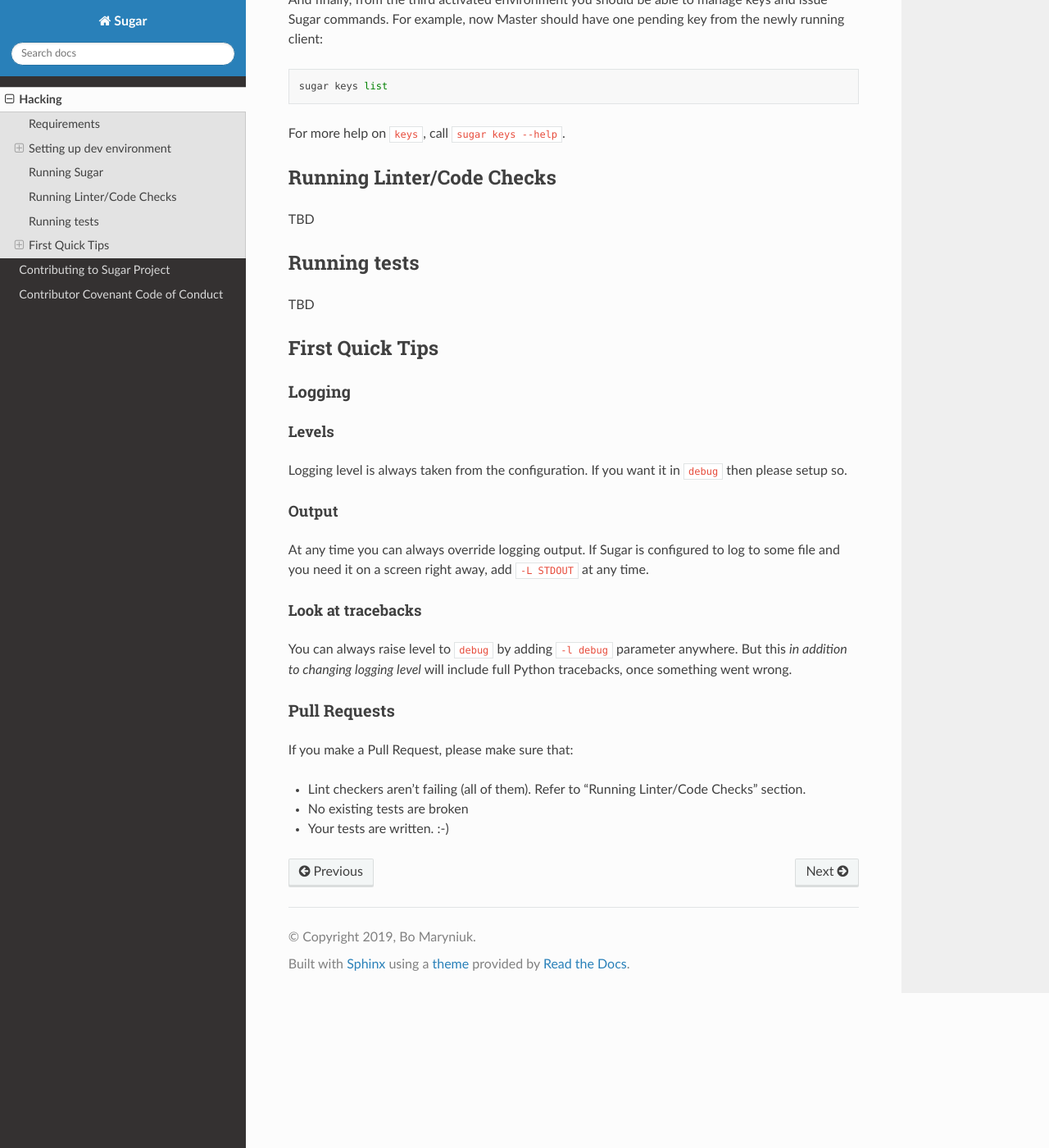
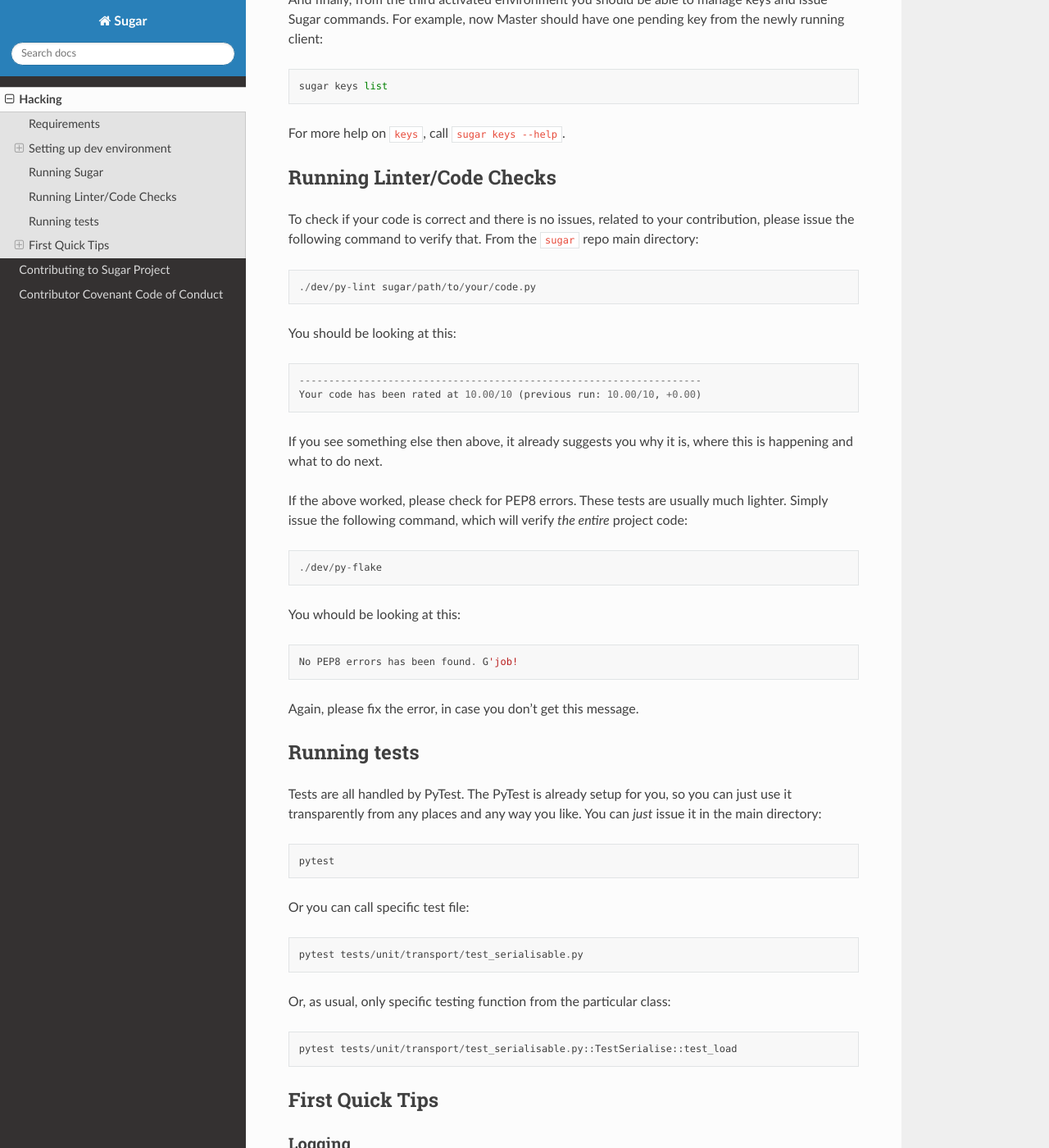
Before and after one commit to sugarsack/sugar, a Sphinx documentation site: the page built from docs/hacking.md, in a window 1280 px wide and 1400 px high, scrolled down 4286 px. Shown: the whole window at 82% size. Built offline with Sphinx 7.4.7 and the Read the Docs theme 2.0.0, drawn with Linux system fonts in a browser that asks for light colours; some of the changed text lies outside the part shown.

Commit message:
Add remaining chapters for "hacking.md" doc

```diff
--- a/docs/hacking.md
+++ b/docs/hacking.md
@@ -187,11 +187,46 @@ For more help on `keys`, call `sugar keys --help`.
 
 ## Running Linter/Code Checks
 
-TBD
+To check if your code is correct and there is no issues, related to your contribution,
+please issue the following command to verify that. From the `sugar` repo main directory:
+
+    ./dev/py-lint sugar/path/to/your/code.py
+
+You should be looking at this:
+
+    --------------------------------------------------------------------
+    Your code has been rated at 10.00/10 (previous run: 10.00/10, +0.00)
+
+If you see something else then above, it already suggests you why it is, where this is
+happening and what to do next.
+
+If the above worked, please check for PEP8 errors. These tests are usually much lighter.
+Simply issue the following command, which will verify _the entire_ project code:
+
+    ./dev/py-flake
+
+You whould be looking at this:
+
+    No PEP8 errors has been found. G'job!
+
+Again, please fix the error, in case you don't get this message.
 
 ## Running tests
 
-TBD
+Tests are all handled by PyTest. The PyTest is already setup for you, so you can just
+use it transparently from any places and any way you like. You can _just_ issue it
+in the main directory:
+
+    pytest
+
+Or you can call specific test file:
+
+    pytest tests/unit/transport/test_serialisable.py
+
+Or, as usual, only specific testing function from the particular class:
+
+    pytest tests/unit/transport/test_serialisable.py::TestSerialise::test_load
+
 
 ## First Quick Tips
 
@@ -220,3 +255,12 @@ If you make a Pull Request, please make sure that:
 - Lint checkers aren't failing (all of them). Refer to "Running Linter/Code Checks" section.
 - No existing tests are broken
 - Your tests are written. :-)
+
+### Pytest
+
+You can also have a bit more convenient PyTest "wrapper". Just add an alias to your shell:
+
+    alias py-test="pytest --disable-warnings --tb=native --color=yes -svv"
+
+Now you can use `py-test` instead of `pytest` but the output will be more verbose and
+cleaner. This might be nicer for you while developing.
```
